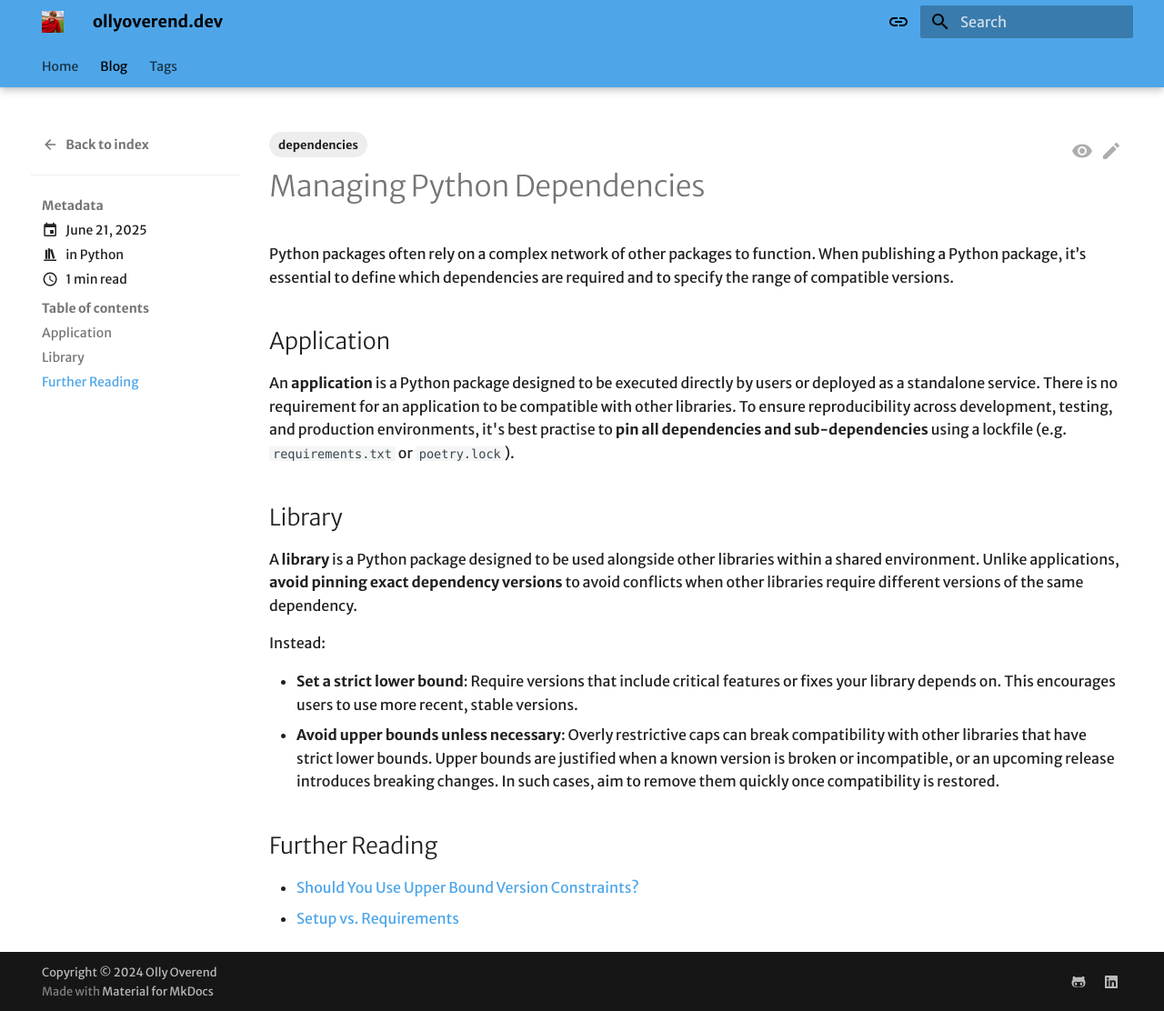
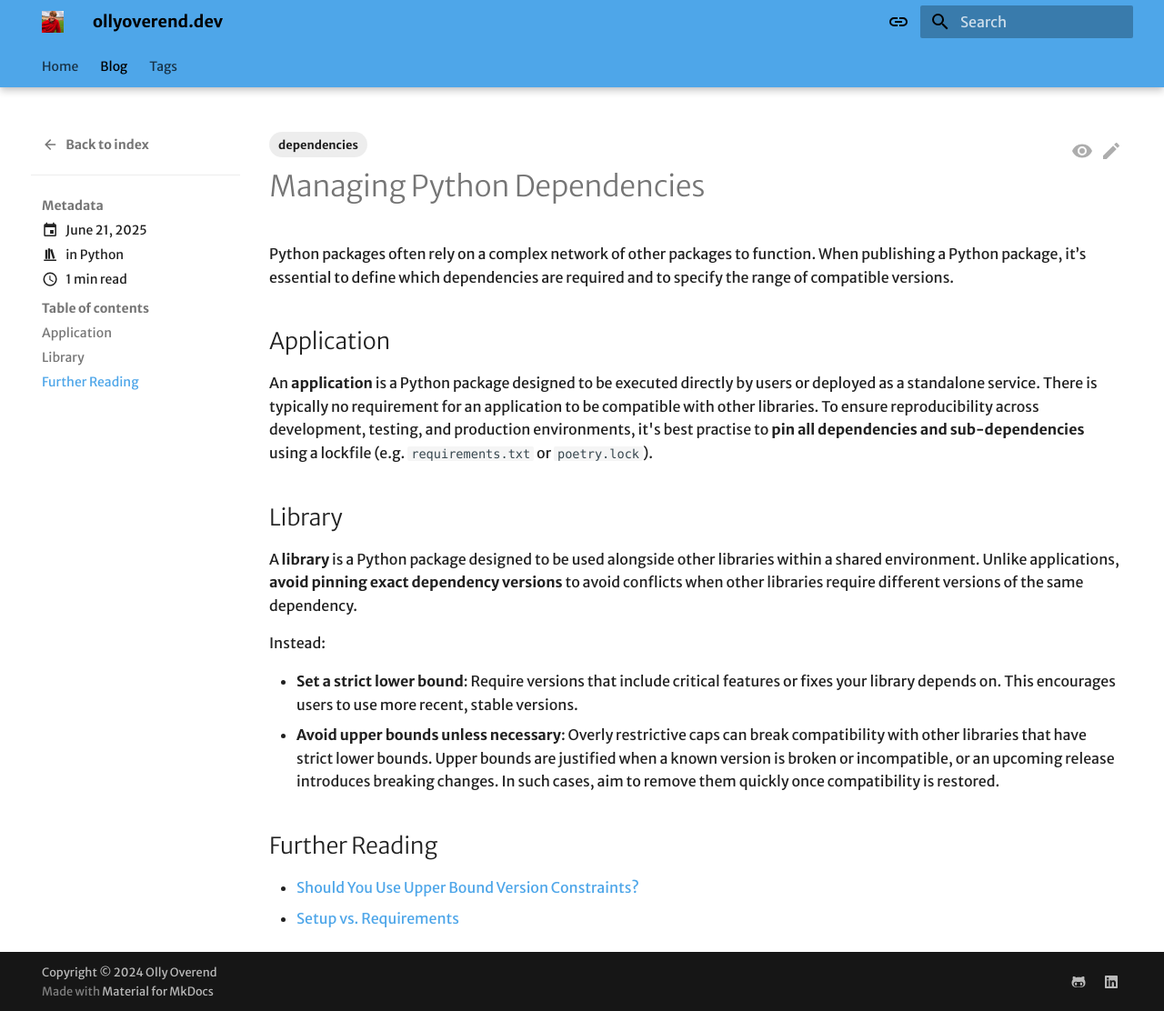
Before and after one commit to OliverOverend/ollyoverend.dev, an MkDocs documentation site: the page built from docs/blog/posts/python-dependencies.md, in a window 1280 px wide and 1112 px high. Shown: the whole window at 91% size. Built offline with MkDocs 1.6.1 and Material for MkDocs 9.7.7, drawn with Linux system fonts in a browser that asks for light colours; some web fonts are replaced.

Commit message:
Updates blog post wording and disables blog TOC
Refines phrasing in the blog post about Python dependencies for clarity, specifying that application compatibility with other libraries is typically not required.

Disables the blog table of contents in the MkDocs configuration by adding the `blog_toc: false` plugin option.

```diff
--- a/docs/blog/posts/python-dependencies.md
+++ b/docs/blog/posts/python-dependencies.md
@@ -13,7 +13,7 @@
 
 ## Application
 
-An **application** is a Python package designed to be executed directly by users or deployed as a standalone service. There is no requirement for an application to be compatible with other libraries. To ensure reproducibility across development, testing, and production environments, it's best practise to **pin all dependencies and sub-dependencies** using a lockfile (e.g. `requirements.txt` or `poetry.lock`).
+An **application** is a Python package designed to be executed directly by users or deployed as a standalone service. There is typically no requirement for an application to be compatible with other libraries. To ensure reproducibility across development, testing, and production environments, it's best practise to **pin all dependencies and sub-dependencies** using a lockfile (e.g. `requirements.txt` or `poetry.lock`).
 
 ## Library
 
--- a/mkdocs.yml
+++ b/mkdocs.yml
@@ -79,6 +79,7 @@
 plugins:
   - search
   - blog:
+      blog_toc: false
       archive_date_format: MMMM yyyy
       pagination_per_page: 5
   - material/tags:
```
